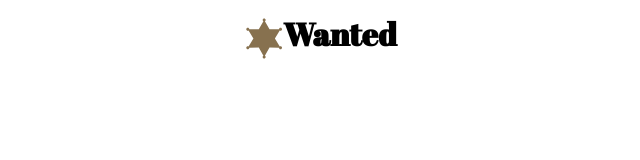
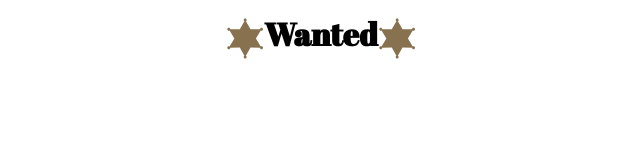
Before and after one commit to sydneydowd/dsn1676-assignment-1, a plain HTML site: page index.html in a window 1280 px wide. Shown: the whole page, without its empty margins (319-959 px from the left). Drawn offline with Linux system fonts and the light colour scheme.

Commit message:
put in the second logo
added the star to the right side of the wanted !

```diff
--- a/index.html
+++ b/index.html
@@ -12,7 +12,7 @@
 <body>
 
 <header class="masthead push">
-    <h1 class="title push-0 gutter"><img class="logo" src="images/star.svg" alt="">Wanted</h1>
+    <h1 class="title push-0 gutter"><img class="logo" src="images/star.svg" alt="">Wanted<img class="logo" src="images/star.svg" alt=""></h1>
 </header>
 </div>
 
```
